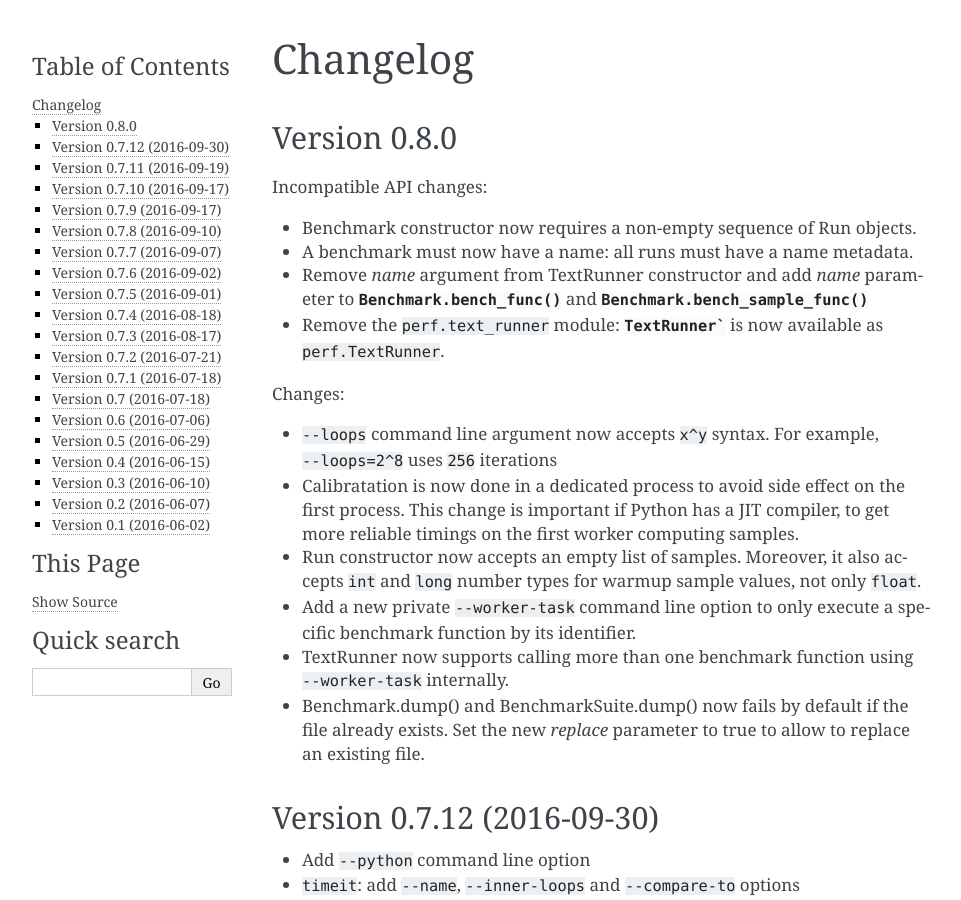
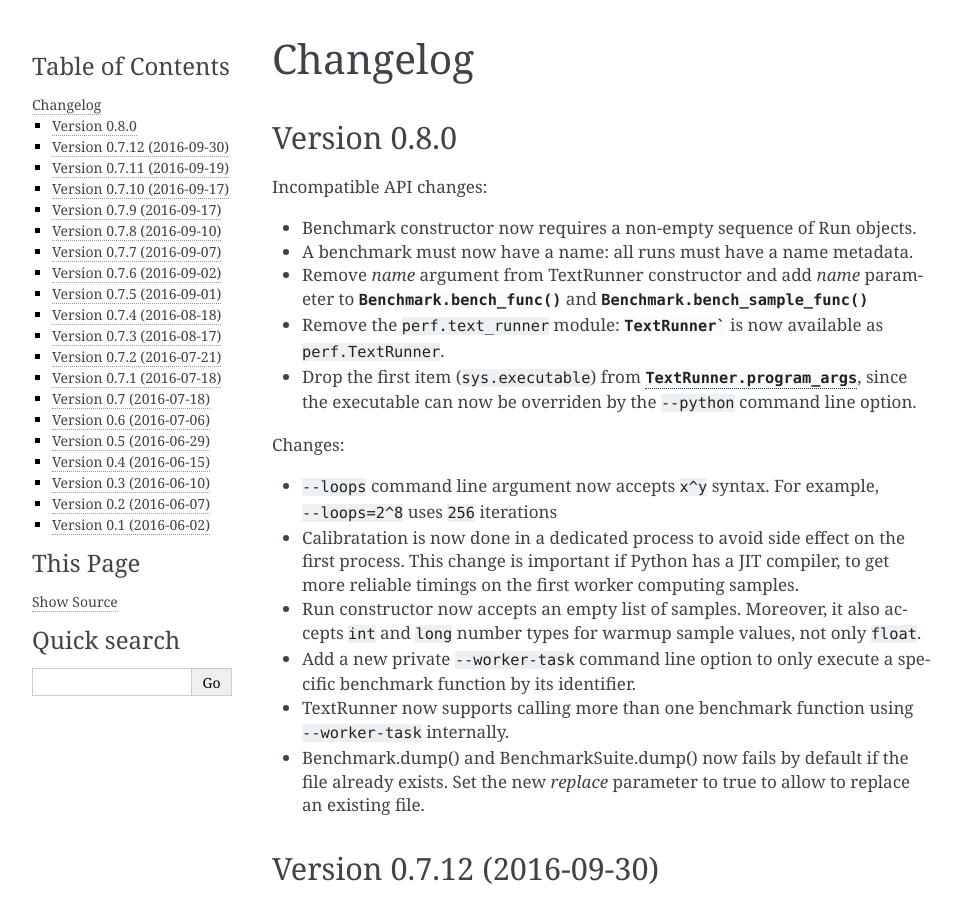
Before and after one commit to psf/pyperf, a Sphinx documentation site: the page built from doc/changelog.rst, in a window 1280 px wide and 900 px high. Shown: the whole window, without its empty margins (148-1109 px from the left). Built offline with Sphinx 7.4.7, drawn with Linux system fonts in a browser that asks for light colours.

Commit message:
TextRunner.program_args: drop first parameter

```diff
--- a/TODO.rst
+++ b/TODO.rst
@@ -6,7 +6,6 @@ TODO
 * doc: timeit, mention -o option
 * timeit compare: write result as JSON into one or two files?
 * Add Benchmark.get_metadata_values() to avoid Benchmark objects
-* Incompatible change: TextRunner.program_args, drop first parameter
 * emit a warning when nohz_full is enabled on at least one CPU
 * metadata: voluntary_ctxt_switches and nonvoluntary_ctxt_switches of
   /proc/self/status? or/and read /proc/interrupts to count interruptions?
--- a/doc/api.rst
+++ b/doc/api.rst
@@ -556,8 +556,8 @@ TextRunner
 
    .. attribute:: program_args
 
-      Command list arguments to call the program:
-      ``(sys.executable, sys.argv[0])`` by default.
+      Command list arguments to call the program: ``(sys.argv[0],)`` by
+      default.
 
 
 Functions
--- a/doc/changelog.rst
+++ b/doc/changelog.rst
@@ -12,6 +12,9 @@ Incompatible API changes:
   to :func:`Benchmark.bench_func` and :func:`Benchmark.bench_sample_func`
 * Remove the ``perf.text_runner`` module: :class:`TextRunner`` is now available
   as ``perf.TextRunner``.
+* Drop the first item (``sys.executable``) from
+  :attr:`TextRunner.program_args`, since the executable can now be overriden
+  by the ``--python`` command line option.
 
 Changes:
 
```
Also changed, not shown: 2 other files.
